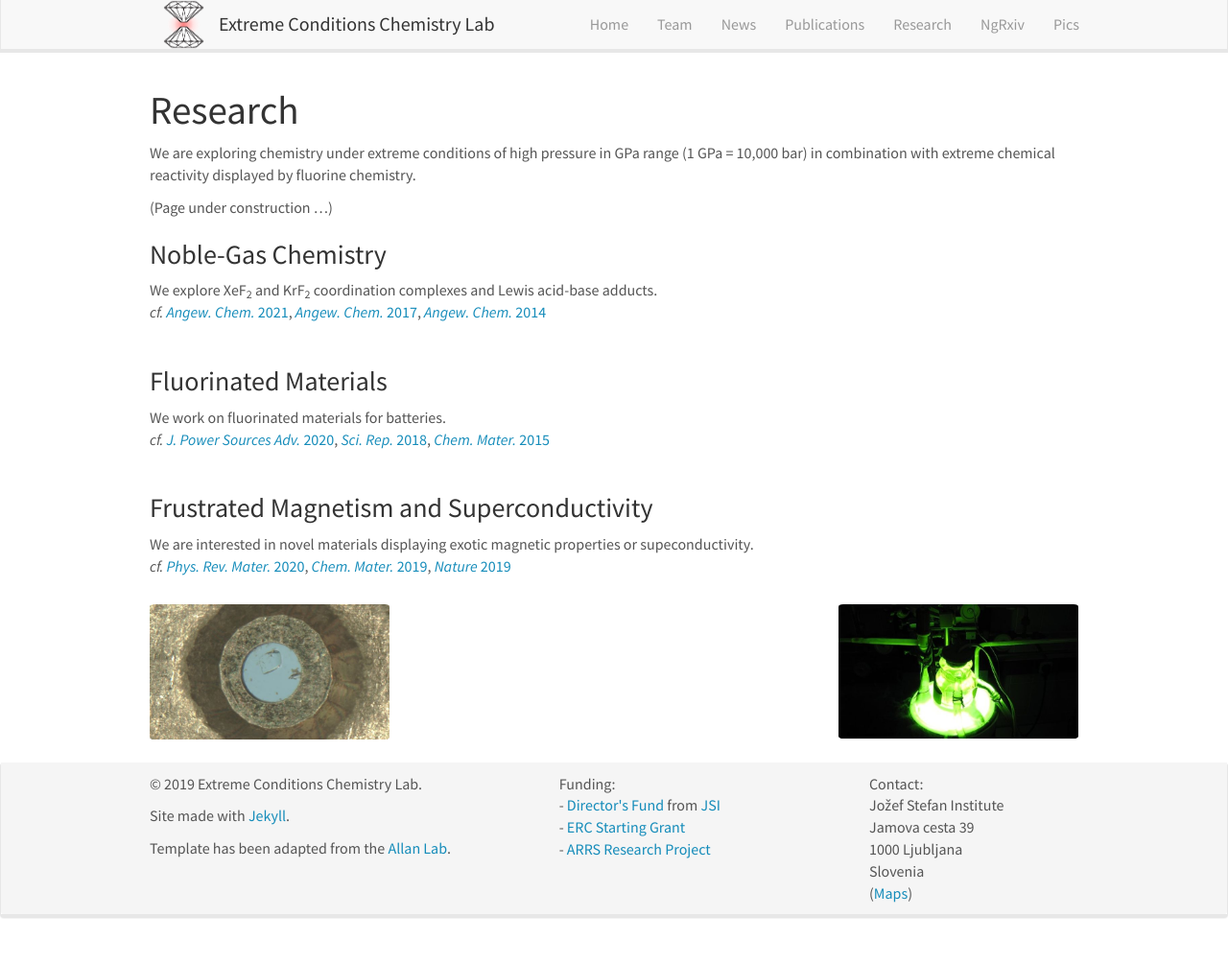
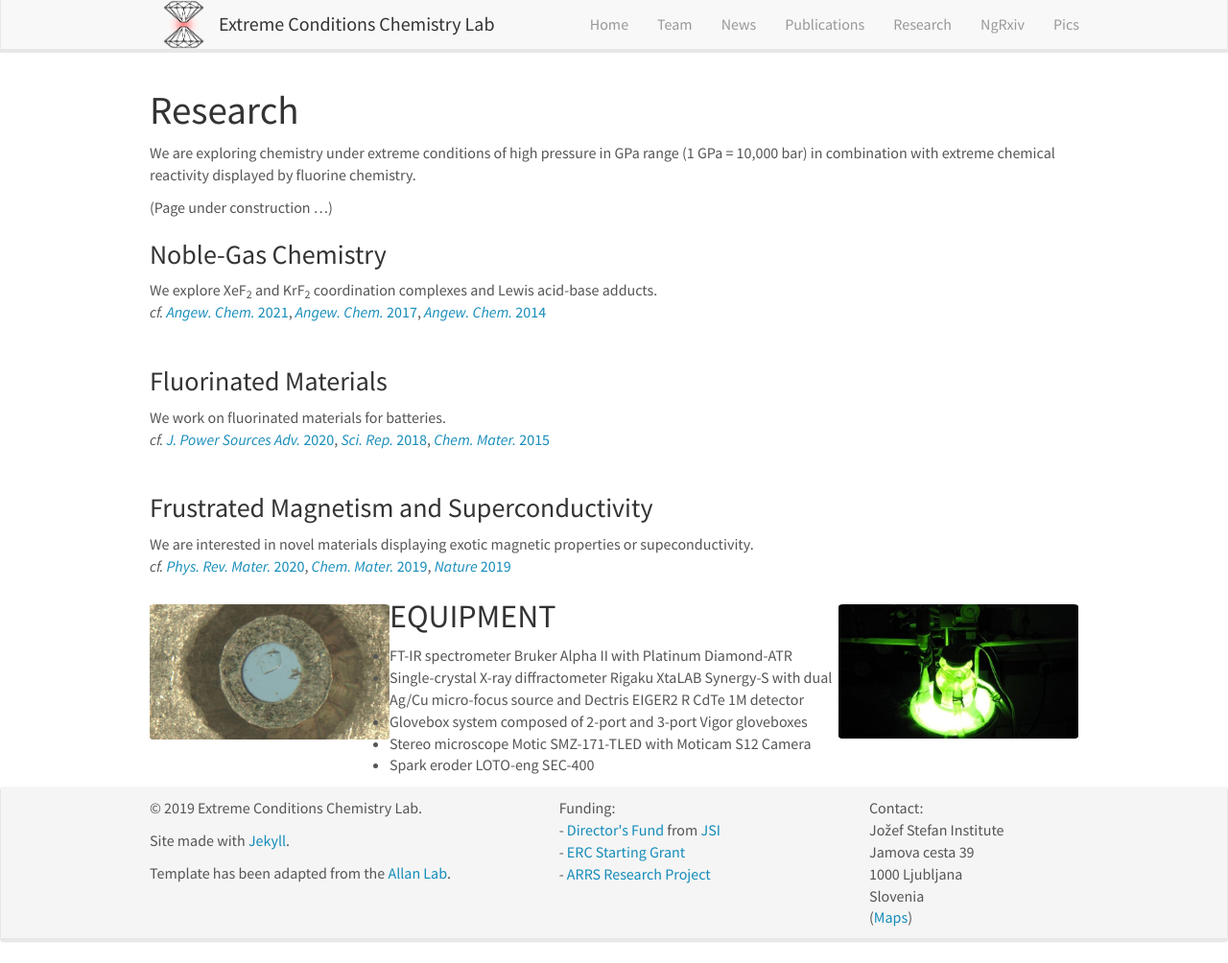
Before and after one commit to eccl-jsi/eccl-jsi.github.io, a Jekyll site: the page built from _pages/research.md, in a window 1280 px wide and 1004 px high. Shown: the whole window at 96% size. Built offline with Jekyll 4.4.1, drawn with Linux system fonts in a browser that asks for light colours; nearby versions of some CDN libraries.

Commit message:
Update research.md

```diff
--- a/_pages/research.md
+++ b/_pages/research.md
@@ -34,3 +34,10 @@ We are interested in novel materials displaying exotic magnetic properties or su
 
 
 ![]({{ site.url }}{{ site.baseurl }}/images/Gasket-XeTa2-C.jpg){: style="width: 250px; float: left; border: 10px"}
+
+## EQUIPMENT
+- FT-IR spectrometer Bruker Alpha II with Platinum Diamond-ATR
+- Single-crystal X-ray diffractometer Rigaku XtaLAB Synergy-S with dual Ag/Cu micro-focus source and Dectris EIGER2 R CdTe 1M detector
+- Glovebox system composed of 2-port and 3-port Vigor gloveboxes
+- Stereo microscope Motic SMZ-171-TLED with Moticam S12 Camera
+- Spark eroder LOTO-eng SEC-400
```
